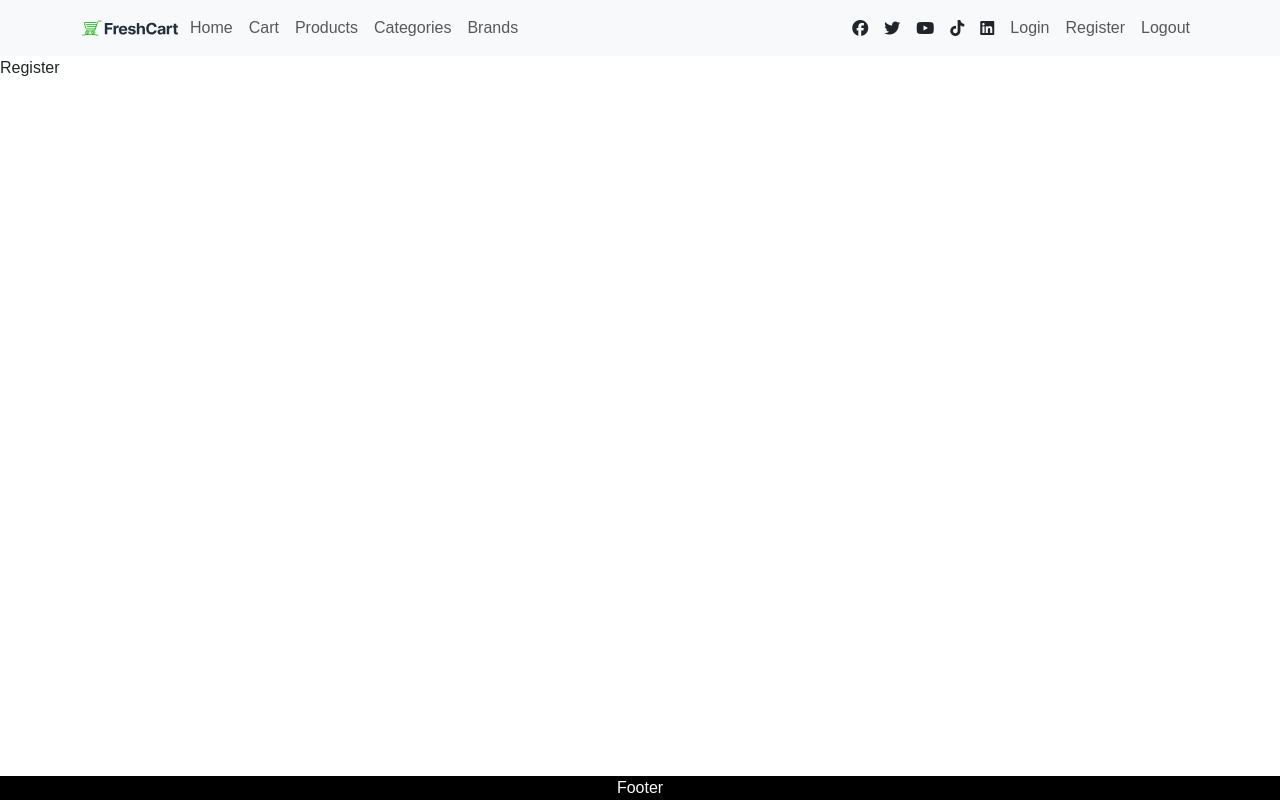
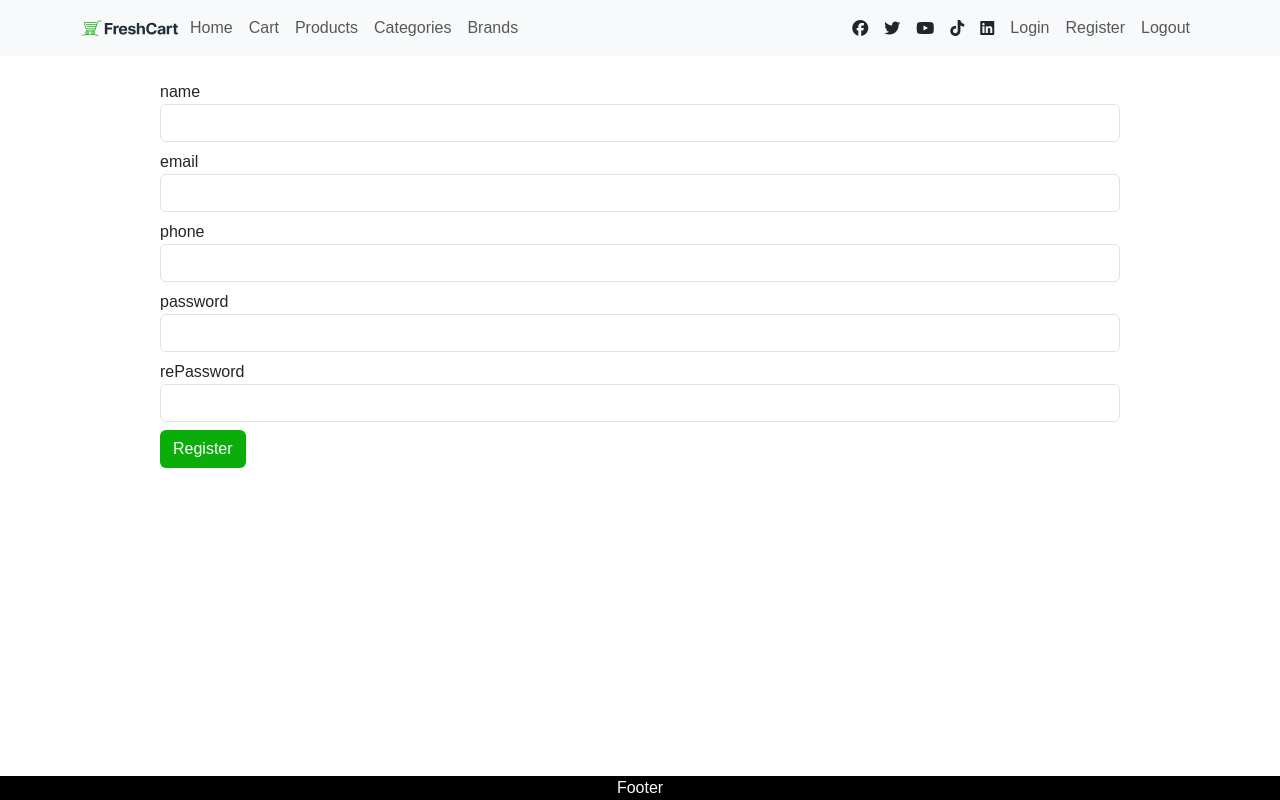
Before and after one commit to Marwaahmedfouad/E--commerce, a React (Create React App) app: page /register in a window 1280 px wide. Built offline with nearby package versions, Linux system fonts and the light colour scheme; a web font is replaced by a local one.

Commit message:
create validation (Register component)

```diff
--- a/package.json
+++ b/package.json
@@ -9,11 +9,13 @@
     "@testing-library/user-event": "^13.5.0",
     "axios": "^1.4.0",
     "bootstrap": "^5.3.1",
+    "formik": "^2.4.3",
     "react": "^18.2.0",
     "react-dom": "^18.2.0",
     "react-router-dom": "^6.14.2",
     "react-scripts": "5.0.1",
-    "web-vitals": "^2.1.4"
+    "web-vitals": "^2.1.4",
+    "yup": "^1.2.0"
   },
   "scripts": {
     "start": "react-scripts start",
--- a/src/Components/Navbar/Navbar.jsx
+++ b/src/Components/Navbar/Navbar.jsx
@@ -79,7 +79,7 @@ export default function Navbar() {
                                 <Link className="nav-link" to="register">Register</Link>
                             </li>
                             <li className="nav-item">
-                                <Link className="nav-link" to="logout">Logout</Link>
+                                <Link className="nav-link">Logout</Link>
                             </li>
                         </ul>
 
--- a/src/Components/Register/Register.jsx
+++ b/src/Components/Register/Register.jsx
@@ -1,7 +1,71 @@
 import React from 'react'
 import styles from './Register.module.css'
+import { useFormik } from 'formik'
+import *  as yup from 'yup'
 export default function Register() {
-  return (
-    <div>Register</div>
+
+
+  let validation = yup.object({
+    name: yup.string().required('name is required').min(3, 'name minlength is 3').max(12, 'name maxlength is 12 '),
+    email: yup.string().required('email is required').email('email is invalid'),
+    password: yup.string().required('password is required').matches(/^[a-z0-9]{2,6}$/, 'Invalid password'),
+    rePassword: yup.string().required('rePassword is required').oneOf([yup.ref('password')], 'Passwords must match'),
+    phone: yup.string().required('phone is tequired').matches(/^01[0125][0-9]{8}$/,'Invalid number')
+
+  })
+
+  function hadelRegister(value) {
+    console.log('......');
+    console.log(value);
+
+  }
+  let formik = useFormik({
+    initialValues: {
+      name: '',
+      phone: '',
+      email: '',
+      password: '',
+      rePassword: ''
+    },
+    validationSchema:validation,
+    onSubmit: hadelRegister
+  });
+
+  return (<>
+    <div className='w-75 mx-auto py-4'>
+      <form onSubmit={formik.handleSubmit}>
+
+        <label htmlFor='name'>name</label>
+        <input className='form-control mb-2' onChange={formik.handleChange} onBlur={formik.handleBlur} value={formik.values.name} type='text' name='name' id='name' ></input>
+        {formik.errors.name && formik.touched.name ? <div className='alert alert-danger'>{formik.errors.name}</div> : null}
+
+
+        <label htmlFor='email'>email</label>
+        <input className='form-control mb-2' onChange={formik.handleChange} onBlur={formik.handleBlur} value={formik.values.email} type='email' name='email' id='email'></input>
+        {formik.errors.email && formik.touched.email ? <div className='alert alert-danger'>{formik.errors.email}</div> : null}
+
+
+        <label htmlFor='phone'>phone</label>
+        <input className='form-control mb-2' onChange={formik.handleChange} onBlur={formik.handleBlur} value={formik.values.phone} type='tel' name='phone' id='phone'></input>
+        {formik.errors.phone && formik.touched.phone ? <div className='alert alert-danger'>{formik.errors.phone}</div> : null}
+
+
+        <label htmlFor='password'>password</label>
+        <input className='form-control mb-2' onChange={formik.handleChange} onBlur={formik.handleBlur} value={formik.values.password} type='password' name='password' id='password'></input>
+        {formik.errors.password && formik.touched.password ? <div className='alert alert-danger'>{formik.errors.password}</div> : null}
+
+
+        <label htmlFor='rePassword'>rePassword</label>
+        <input className='form-control mb-2' onChange={formik.handleChange} onBlur={formik.handleBlur} value={formik.values.rePassword} type='password' name='rePassword' id='rePassword'></input>
+        {formik.errors.rePassword && formik.touched.rePassword ? <div className='alert alert-danger'>{formik.errors.rePassword}</div> : null}
+
+        <button className='btn bg-main text-white text-center' type='submite'> Register </button>
+
+      </form>
+
+    </div>
+
+
+  </>
   )
 }
```
Also changed, not shown: src/index.css (line endings or trailing spaces), 1 other file (tests, documents, lock files or other folders).
